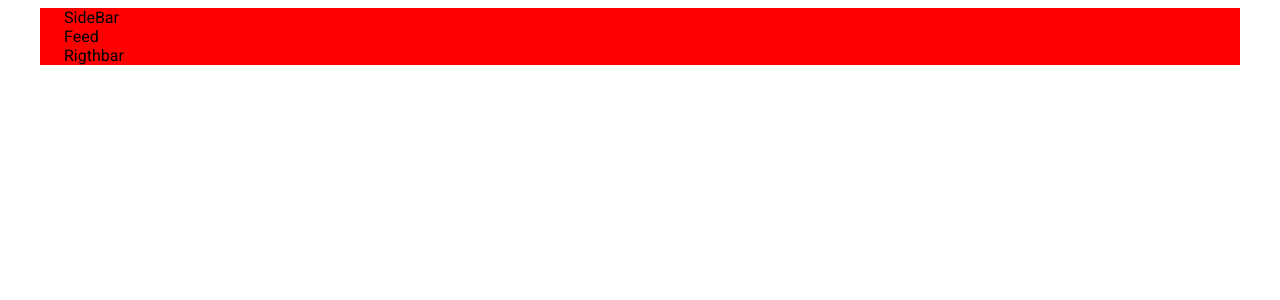
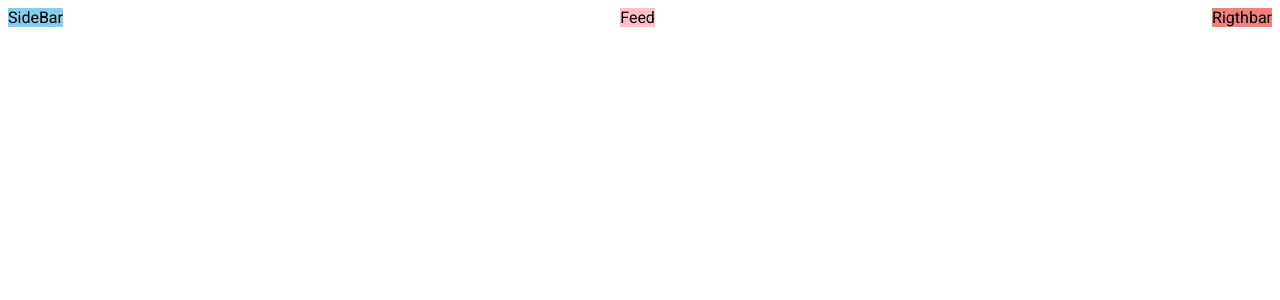
Before and after one commit to mbozkayaGitHub/my-mui-project, a React (Create React App) app: page / in a window 1280 px wide. Shown: the top 300 px of the page. Built offline with nearby package versions, Linux system fonts and the light colour scheme.

Commit message:
Navbars colors

```diff
--- a/src/App.js
+++ b/src/App.js
@@ -2,17 +2,20 @@
 import SideBar from "./components/SideBar"
 import Feed from "./components/Feed"
 import RigthBar from "./components/Rigthbar"
-import { Box,Container } from "@mui/material";
+import { Box,Container,Stack } from "@mui/material";
 
 function App() {
   return (
-    <Container sx={{backgroundColor:"red"}}>
+    <Box>
+
+      {/* navbar */}
+      <Stack direction="row" spacing={2} justifyContent="space-between">
           <SideBar/>
           <Feed/>
           <RigthBar/>
 
-
-    </Container>
+          </Stack>
+    </Box>
   );
 }
 
--- a/src/components/Feed.jsx
+++ b/src/components/Feed.jsx
@@ -1,8 +1,9 @@
+import { Box } from '@mui/material';
 import React from 'react'
 
 const Feed = () => {
   return (
-    <div>Feed</div>
+    <Box bgcolor="pink">Feed</Box>
   )
 }
 
--- a/src/components/Rigthbar.jsx
+++ b/src/components/Rigthbar.jsx
@@ -1,8 +1,9 @@
+import { Box } from '@mui/material'
 import React from 'react'
 
 const Rigthbar = () => {
   return (
-    <div>Rigthbar</div>
+    <Box bgcolor="lightcoral">Rigthbar</Box>
   )
 }
 
--- a/src/components/SideBar.jsx
+++ b/src/components/SideBar.jsx
@@ -1,8 +1,9 @@
+import { Box } from '@mui/material'
 import React from 'react'
 
 const SideBar = () => {
   return (
-    <div>SideBar</div>
+    <Box bgcolor="skyblue">SideBar</Box >
   )
 }
 
```
